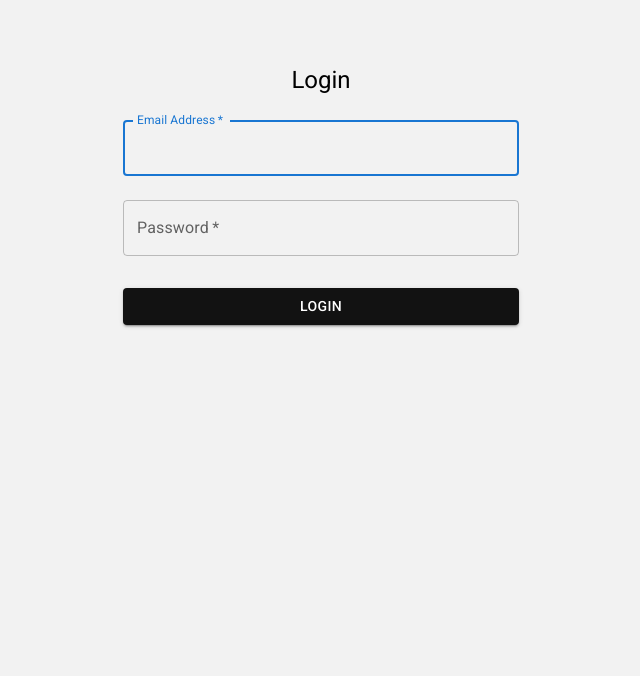
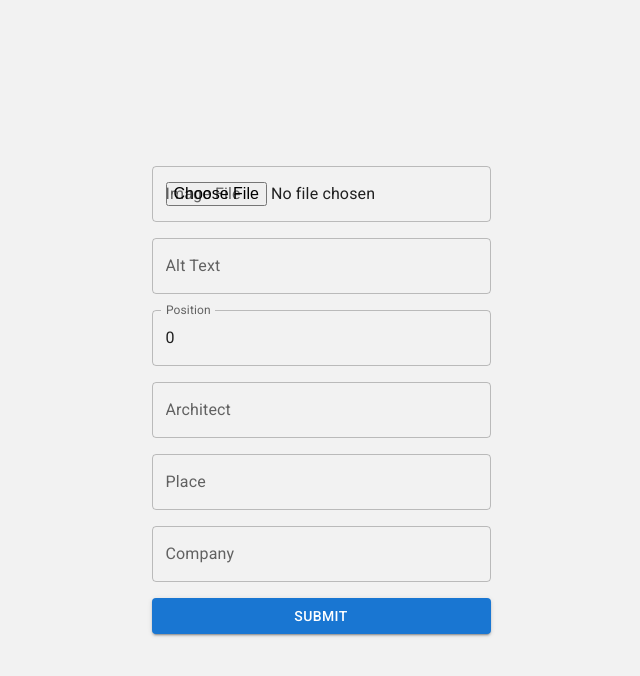
Before and after one commit to MachadoMichael/mcaestudio, a React (Create React App) app: page /admin in a window 1280 px wide. Shown: the top 676 px of the page, without its empty margins (319-959 px from the left). Built offline with nearby package versions, Linux system fonts and the light colour scheme.

Commit message:
add: PhotoSender

```diff
--- /dev/null
+++ b/src/components/photo-sender/PhotoSender.js
@@ -0,0 +1,84 @@
+import { useState } from "react";
+import { getBase64 } from "../../utils/ConverterToBase64";
+import { PhotoConstructor } from "../../utils/PhotoConstructor";
+import './photoSender.css'
+
+import TextField from '@mui/material/TextField';
+import Alert from '@mui/material/Alert';
+import Box from '@mui/material/Box';
+import Button from '@mui/material/Button';
+
+export const PhotoSender = () => {
+  const [imageFile, setImageFile] = useState();
+  const [altText, setAltText] = useState("");
+  const [position, setPosition] = useState(0);
+  const [architect, setArchitect] = useState("");
+  const [place, setPlace] = useState("");
+  const [company, setCompany] = useState("");
+  const [errorMessage, setErrorMessage] = useState("");
+
+  const handleImageChange = (event) => {
+    setImageFile(getBase64(event.target.files[0]));
+  };
+
+  const handleSubmit = (event) => {
+    event.preventDefault();
+    if (!imageFile || !altText || !position || !architect || !place || !company) {
+      setErrorMessage("Todos os campos precisam estar preenchidos.")
+    }
+    const photoData = PhotoConstructor(imageFile, altText, position, architect, place, company)
+    // Here you can handle the form submission, e.g., send data to the server
+  };
+
+  return (
+    <Box sx={{ display: 'flex', flexDirection: 'column', gap: 2 }}>
+      {errorMessage && <Alert severity="error">{errorMessage}</Alert>}
+      <Box sx={{ width: '100%' }}>
+        <TextField
+          type="file"
+          accept="image/*"
+          onChange={handleImageChange}
+          variant="outlined"
+          label="Image File"
+        />
+      </Box>
+      <TextField
+        type="text"
+        value={altText}
+        onChange={(e) => setAltText(e.target.value)}
+        variant="outlined"
+        label="Alt Text"
+      />
+      <TextField
+        type="number"
+        value={position}
+        onChange={(e) => setPosition(Number(e.target.value))}
+        variant="outlined"
+        label="Position"
+      />
+      <TextField
+        type="text"
+        value={architect}
+        onChange={(e) => setArchitect(e.target.value)}
+        variant="outlined"
+        label="Architect"
+      />
+      <TextField
+        type="text"
+        value={place}
+        onChange={(e) => setPlace(e.target.value)}
+        variant="outlined"
+        label="Place"
+      />
+      <TextField
+        type="text"
+        value={company}
+        onChange={(e) => setCompany(e.target.value)}
+        variant="outlined"
+        label="Company"
+      />
+      <Button variant="contained" onClick={handleSubmit}>Submit</Button>
+    </Box>
+  );
+
+};
--- /dev/null
+++ b/src/components/photo-sender/photoSender.css
@@ -0,0 +1,4 @@
+#photo-sender-form{
+  display: flex;
+  flex-direction: column;
+}
--- a/src/views/admin/Admin.css
+++ b/src/views/admin/Admin.css
@@ -3,6 +3,8 @@
   top:0;
   left: 0;
   display: flex;
+  justify-content: center;
+  align-items: center;
   width: 100vw;
   height: 100vh;
   background-color: #f2f2f2;
--- a/src/views/admin/Admin.js
+++ b/src/views/admin/Admin.js
@@ -1,10 +1,15 @@
+import { useState } from 'react'
 import { LoginForm } from '../../components/login-form/LoginForm'
+import { PhotoSender } from '../../components/photo-sender/PhotoSender'
 import './Admin.css'
 
 export const Admin = () => {
+  const [userLogged, setUserLogged] = useState(true)
+  const [state, setState] = useState('sender')
   return (
     <div className="admin-container">
-      <LoginForm />
+      {!userLogged && <LoginForm />}
+      {userLogged && state === 'sender' && <PhotoSender />}
     </div>
   )
 }
```
